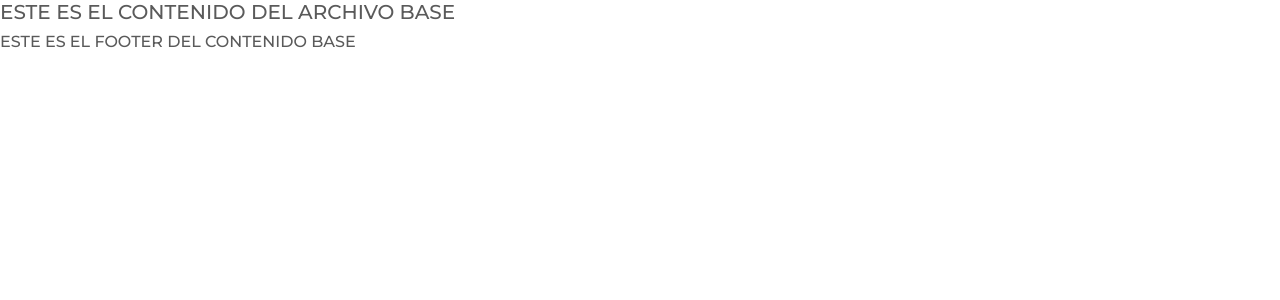
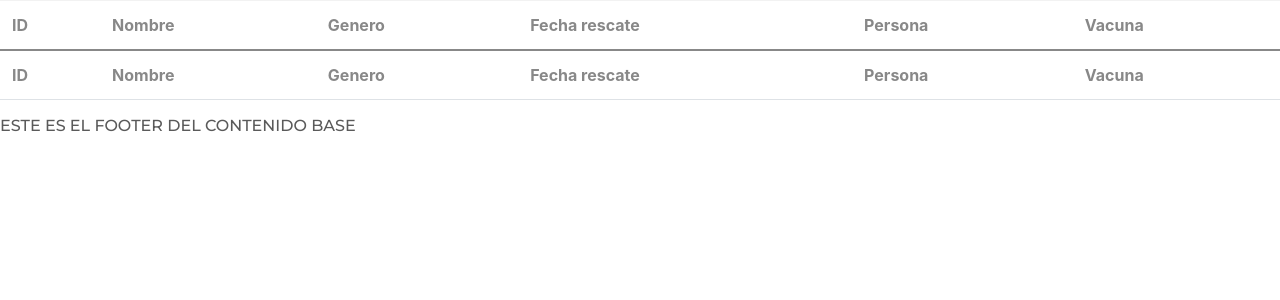
Before and after one commit to DanielEnGitHub/work, a Django app: page /mascotas in a window 1280 px wide. Shown: the part 56-356 px from the top of the page. Run offline with Django 3.2, Linux system fonts and the light colour scheme; lists and menus that the app fills with data are empty; parts of the project's set-up code (start-up, migrations or seed data) failed here and were passed over; some libraries are stand-ins or nearby versions.

Commit message:
Agregado el Ver masctoas

```diff
--- a/apps/mascota/urls.py
+++ b/apps/mascota/urls.py
@@ -1,8 +1,9 @@
 from django.urls import path
 
-from apps.mascota.views import index, registroMascota
+from apps.mascota.views import index, registroMascota, listaMascota
 
 urlpatterns = [
     path('mascotas', index),
     path('registro', registroMascota),
+    path('ver', listaMascota),
 ]
--- a/apps/mascota/views.py
+++ b/apps/mascota/views.py
@@ -1,6 +1,8 @@
 from django.shortcuts import render, redirect
 from django.http import HttpResponse
 from apps.mascota.form import mascotaForm
+
+from apps.mascota.models import Mascota
 
 # Create your views here.
 def index(request):
@@ -11,8 +13,13 @@ def registroMascota(request):
         form = mascotaForm(request.POST)
         if form.is_valid():
             form.save()
-        return redirect('/zmascotas')
+        return redirect('/mascotas')
     else:
         form = mascotaForm()
 
     return render(request, 'mascota/mascota_form.html', {'form': form})
+
+def listaMascota(request):
+    mascota = Mascota.objects.all()
+    contexto = {'mascota': mascota}
+    return render(request, 'mascota/mascota_list.html', contexto)
--- a/templates/base/base.html
+++ b/templates/base/base.html
@@ -46,7 +46,30 @@
     {% endblock %}
 
     {% block content %}
-    <h5>ESTE ES EL CONTENIDO DEL ARCHIVO BASE</h5>
+    <table class="table table-hover">
+        <thead>
+            <tr>
+            <th scope="col">ID</th>
+            <th scope="col">Nombre</th>
+            <th scope="col">Genero</th>
+            <th scope="col">Fecha rescate</th>
+            <th scope="col">Persona</th>
+            <th scope="col">Vacuna</th>
+            </tr>
+        </thead>
+        <tbody>
+            <tr>
+                <th scope="col">ID</th>
+                <th scope="col">Nombre</th>
+                <th scope="col">Genero</th>
+                <th scope="col">Fecha rescate</th>
+                <th scope="col">Persona</th>
+                <th scope="col">Vacuna</th>
+            </tr>
+        </tbody>
+    </table>
+
+
     {% endblock %}
 
     {% block footer %}
```
Also changed, not shown: templates/mascota/mascota_list.html (added, +37 -0 lines).
